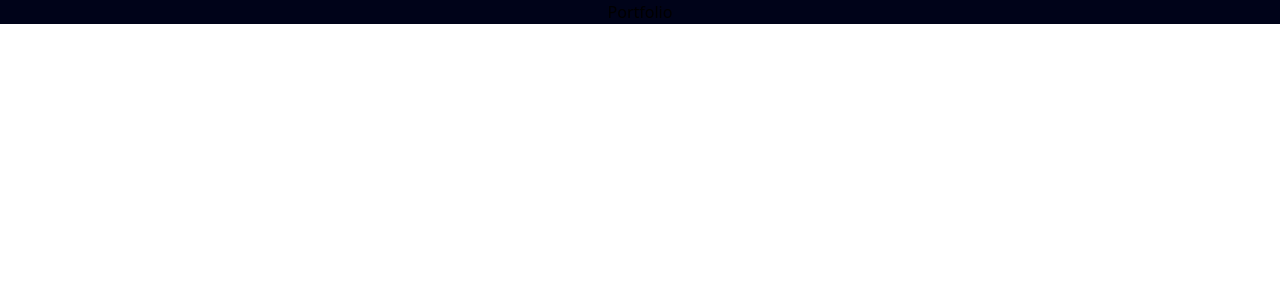
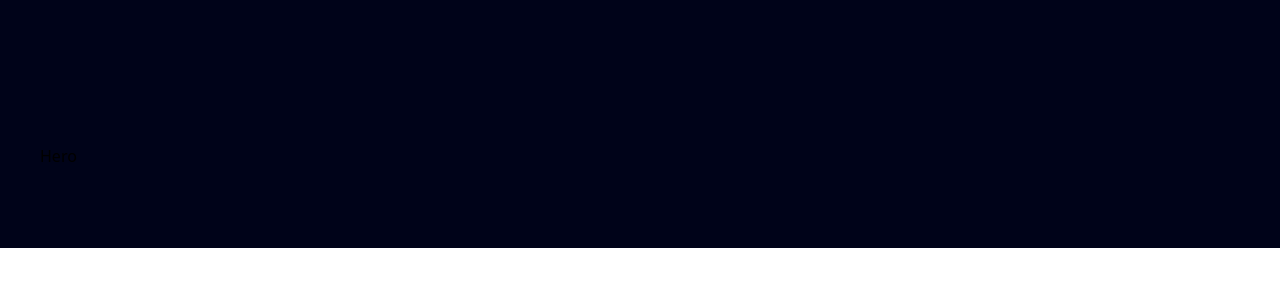
Before and after one commit to asadmash/portfolio-website, a Next.js app: page / in a window 1280 px wide. Shown: the top 300 px of the page. Built offline with nearby package versions, Linux system fonts and the light colour scheme.

Commit message:
fix dependecies and intall framer motion for spotlight effect

```diff
--- a/app/page.tsx
+++ b/app/page.tsx
@@ -1,10 +1,11 @@
+import Hero from "@/components/Hero";
 
 
 export default function Home() {
   return (
-    <main className="relative bg-black-100 flex justify-center items-center flex-col overflow-hidden mx-auto sm:px-10 px-5">
-      <div>
-        <h1>Portfolio</h1>
+    <main className="relative bg-black-100 flex justify-center items-center flex-col overflow-hidden mx-auto sm:px-10 px-5 ">
+      <div className="max-w-7xl w-full">
+        <Hero/>
       </div>
     </main>
   );
--- /dev/null
+++ b/components/Hero.tsx
@@ -0,0 +1,9 @@
+import React from 'react'
+
+const Hero = () => {
+  return (
+    <div className='pb-20 pt-36'>Hero</div>
+  )
+}
+
+export default Hero
```
Also changed, not shown: package.json (+9 -6 lines), 1 other file (tests, documents, lock files or other folders).
